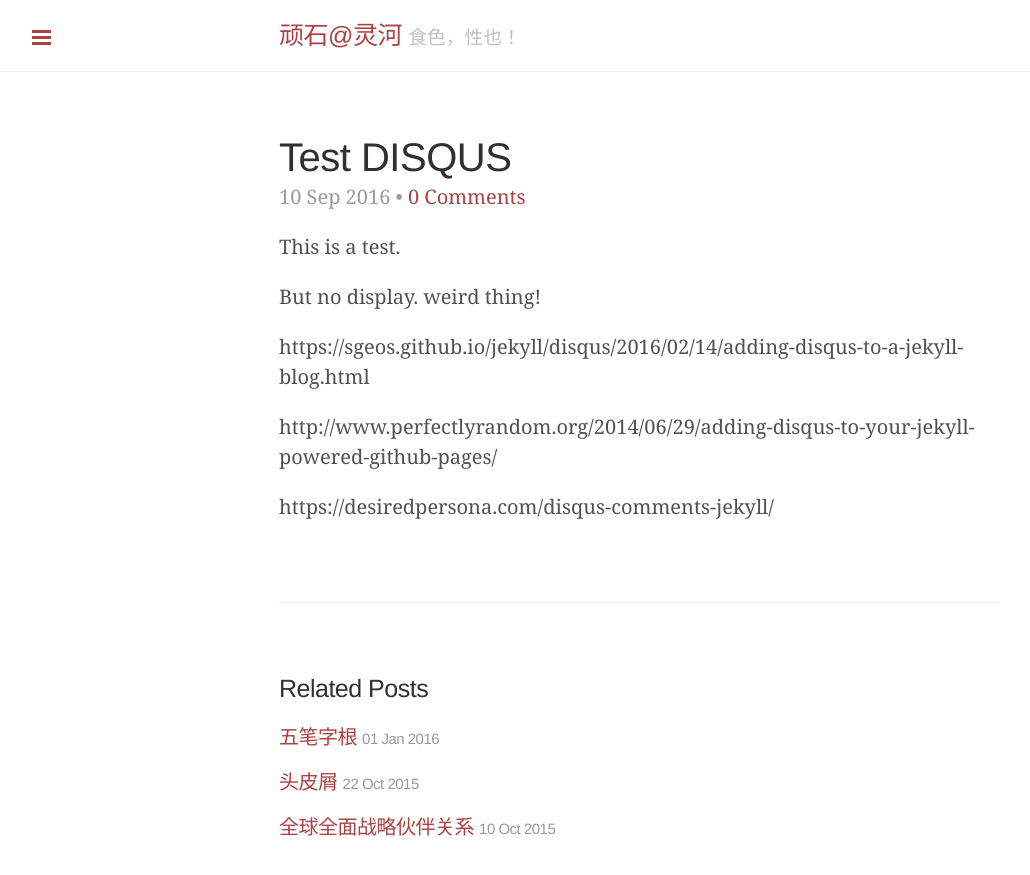
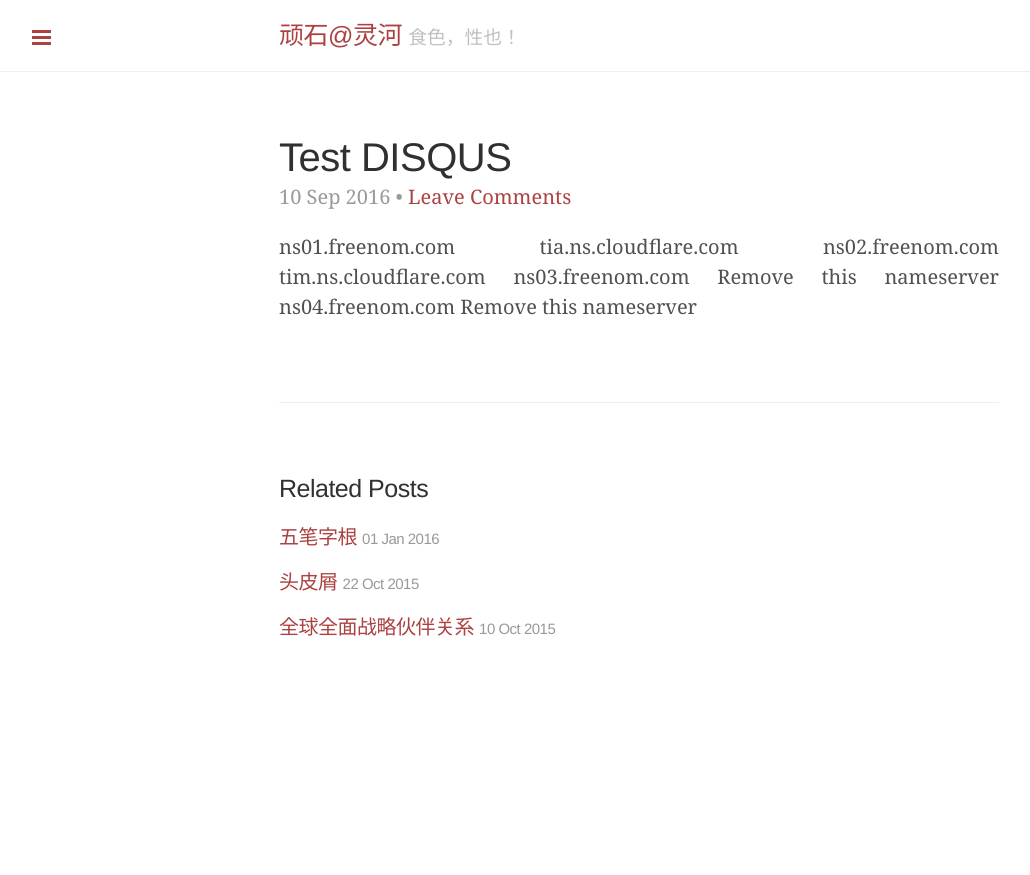
Before and after one commit to outsinre/zh-blog, a Jekyll site: the page built from _posts/2016-09-10-disqus.md, in a window 1280 px wide. Shown: the top 875 px of the page, without its empty margins (1-1031 px from the left). Built offline with Jekyll 4.4.1, drawn with Linux system fonts in a browser that asks for light colours; comment, search, counter and statistics services are not loaded.

Commit message:
leave comments

```diff
--- a/_config.yml
+++ b/_config.yml
@@ -11,7 +11,7 @@ encoding: utf-8
 
 permalink: pretty
 
-url: http://blog.fxhu.tk
+url: https://blog.fxhu.tk
 paginate: 5
 
 # If not set custom url: if user pages, then use "/"; if project page, use "/project-name" (without trailing slash).
--- a/_includes/disqus.html
+++ b/_includes/disqus.html
@@ -24,4 +24,5 @@
 <noscript>Please enable JavaScript to view the <a href="https://disqus.com/?ref_noscript" rel="nofollow">comments powered by Disqus.</a></noscript>
 
 <script id="dsq-count-scr" src="//bokezh.disqus.com/count.js" async></script>
+
 {% endif %}
--- a/_layouts/post.html
+++ b/_layouts/post.html
@@ -5,7 +5,7 @@ comments: true
 
 <div class="post">
   <h1 class="post-title">{{ page.title }}</h1>
-  <span class="post-date">{{ page.date | date_to_string }}{% if layout.comments %} • <a href="{{ site.url }}{{ page.url }}#disqus_thread">0 Comments</a>{% endif %}</span>
+  <span class="post-date">{{ page.date | date_to_string }}{% if layout.comments %} • <a href="{{ site.url }}{{ page.url }}#disqus_thread">Leave Comments</a>{% endif %}</span>
   {{ content }}
 </div>
 
--- a/_posts/2016-09-10-disqus.md
+++ b/_posts/2016-09-10-disqus.md
@@ -3,12 +3,7 @@ layout: post
 title: Test DISQUS
 ---
 
-This is a test.
-
-But no display. weird thing!
-
-https://sgeos.github.io/jekyll/disqus/2016/02/14/adding-disqus-to-a-jekyll-blog.html
-
-http://www.perfectlyrandom.org/2014/06/29/adding-disqus-to-your-jekyll-powered-github-pages/
-
-https://desiredpersona.com/disqus-comments-jekyll/
+ns01.freenom.com	tia.ns.cloudflare.com
+ns02.freenom.com	tim.ns.cloudflare.com
+ns03.freenom.com	Remove this nameserver
+ns04.freenom.com	Remove this nameserver
```
